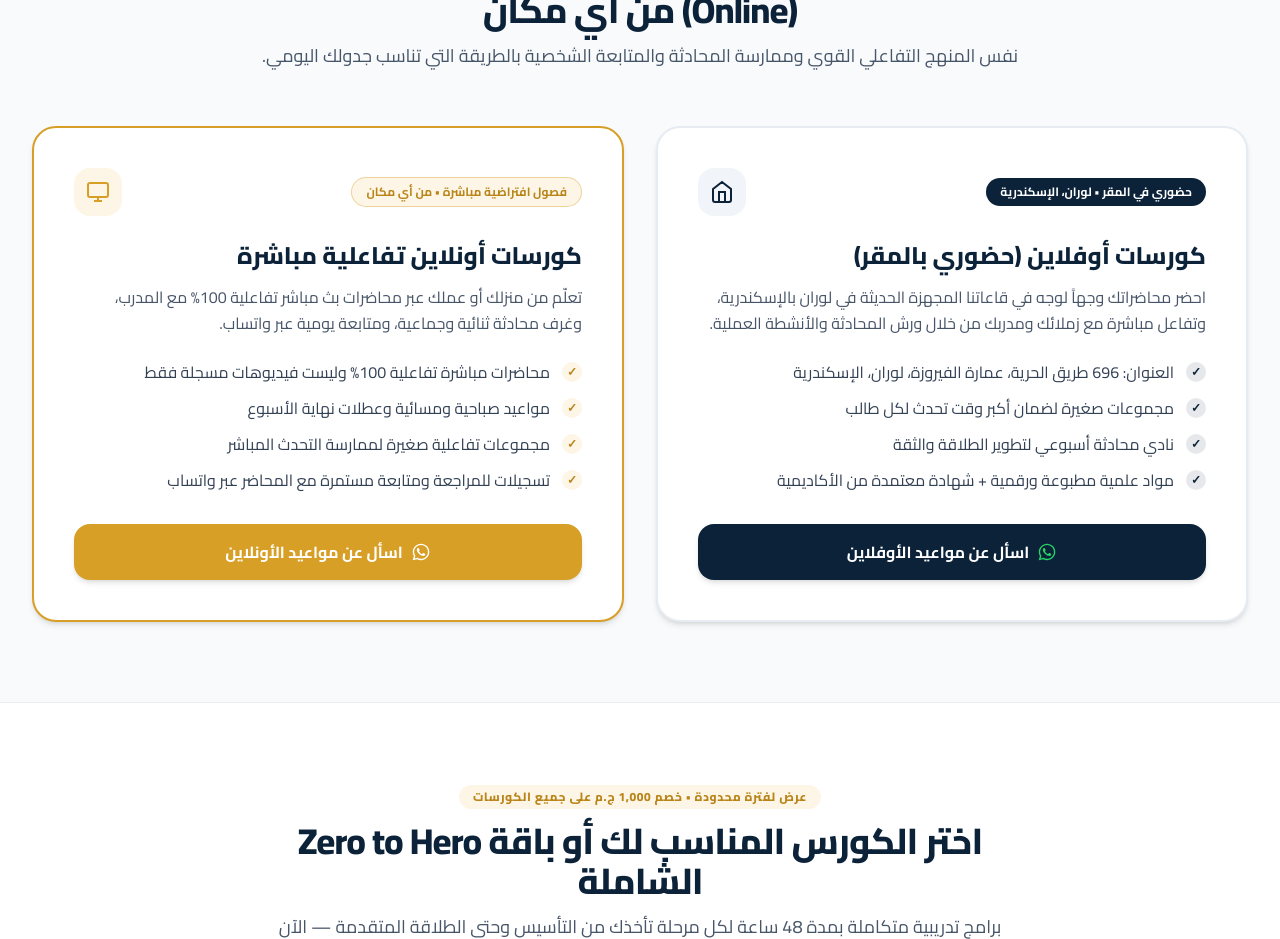
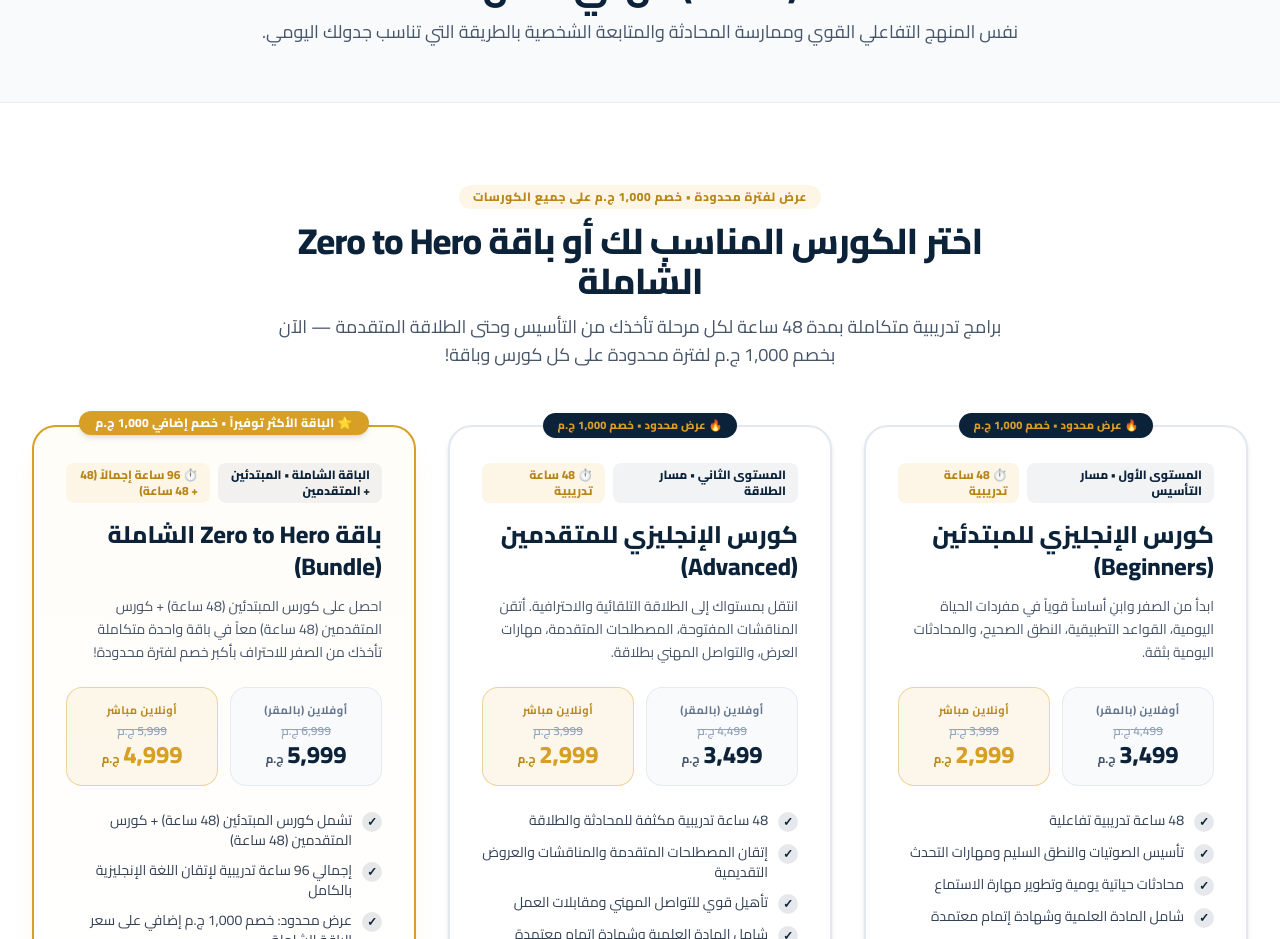
Before and after one commit to abdelrahmanmansoureid-oss/zero2hero-language-academy, a React (Vite) app: page / in a window 1280 px wide. Shown: the part 1080-2019 px from the top of the page. Built offline with nearby package versions, Linux system fonts and the light colour scheme.

Commit message:
release(v1.1.7): Remove Offline and Online cards grid from modes section

```diff
--- a/src/App.jsx
+++ b/src/App.jsx
@@ -419,9 +419,9 @@ export default function App() {
       </section>
 
       {/* Online & Offline Study Modes Section */}
-      <section id="modes" className="py-20 bg-slate-50 border-y border-slate-200/70">
+      <section id="modes" className="py-14 bg-slate-50 border-y border-slate-200/70">
         <div className="max-w-7xl mx-auto px-4 sm:px-6 lg:px-8">
-          <div className="text-center max-w-3xl mx-auto mb-14">
+          <div className="text-center max-w-3xl mx-auto">
             <span className="inline-block px-3.5 py-1 rounded-full bg-[#FDF6E7] text-[#B98519] font-extrabold text-xs tracking-wider uppercase mb-3">
               {t.modes.tag}
             </span>
@@ -429,95 +429,6 @@ export default function App() {
               {t.modes.title}
             </h2>
             <p className="mt-3 text-slate-600 text-base sm:text-lg">{t.modes.subtitle}</p>
-          </div>
-
-          <div className="grid grid-cols-1 lg:grid-cols-2 gap-8">
-            {/* Offline Campus Card */}
-            <div className="bg-white rounded-3xl p-8 sm:p-10 border-2 border-slate-200/80 shadow-md hover:shadow-xl transition-all flex flex-col justify-between">
-              <div>
-                <div className="flex items-center justify-between gap-4 mb-6">
-                  <span className="px-3.5 py-1.5 rounded-full bg-[#0B2239] text-white text-xs font-bold">
-                    {t.modes.offline.badge}
-                  </span>
-                  <div className="w-12 h-12 rounded-2xl bg-slate-100 text-[#0B2239] flex items-center justify-center">
-                    <svg className="w-6 h-6" viewBox="0 0 24 24" fill="none" stroke="currentColor" strokeWidth="2">
-                      <path d="M3 9l9-7 9 7v11a2 2 0 0 1-2 2H5a2 2 0 0 1-2-2z" />
-                      <polyline points="9 22 9 12 15 12 15 22" />
-                    </svg>
-                  </div>
-                </div>
-
-                <h3 className="text-2xl font-extrabold text-[#0B2239] mb-3">
-                  {t.modes.offline.title}
-                </h3>
-                <p className="text-slate-600 leading-relaxed mb-6">{t.modes.offline.desc}</p>
-
-                <ul className="space-y-3 mb-8">
-                  {t.modes.offline.features.map((feat, i) => (
-                    <li key={i} className="flex items-start gap-3 text-sm sm:text-base text-slate-700 font-medium">
-                      <span className="w-5 h-5 rounded-full bg-[#0B2239]/10 text-[#0B2239] flex items-center justify-center text-xs font-bold shrink-0 mt-0.5">
-                        ✓
-                      </span>
-                      <span>{feat}</span>
-                    </li>
-                  ))}
-                </ul>
-              </div>
-
-              <a
-                href={buildWhatsAppUrl(t.modes.offline.waMessage)}
-                target="_blank"
-                rel="noopener noreferrer"
-                className="w-full inline-flex items-center justify-center gap-2 py-4 px-6 rounded-2xl bg-[#0B2239] hover:bg-[#133454] text-white font-bold transition-all shadow-md"
-              >
-                <WhatsAppIcon className="w-5 h-5 text-[#25D366]" />
-                <span>{t.modes.offline.cta}</span>
-              </a>
-            </div>
-
-            {/* Live Online Card */}
-            <div className="bg-white rounded-3xl p-8 sm:p-10 border-2 border-[#D89F26] shadow-md hover:shadow-xl transition-all flex flex-col justify-between relative">
-              <div>
-                <div className="flex items-center justify-between gap-4 mb-6">
-                  <span className="px-3.5 py-1.5 rounded-full bg-[#FDF6E7] text-[#B98519] border border-[#D89F26]/40 text-xs font-bold">
-                    {t.modes.online.badge}
-                  </span>
-                  <div className="w-12 h-12 rounded-2xl bg-[#FDF6E7] text-[#D89F26] flex items-center justify-center">
-                    <svg className="w-6 h-6" viewBox="0 0 24 24" fill="none" stroke="currentColor" strokeWidth="2">
-                      <rect x="2" y="3" width="20" height="14" rx="2" ry="2" />
-                      <line x1="8" y1="21" x2="16" y2="21" />
-                      <line x1="12" y1="17" x2="12" y2="21" />
-                    </svg>
-                  </div>
-                </div>
-
-                <h3 className="text-2xl font-extrabold text-[#0B2239] mb-3">
-                  {t.modes.online.title}
-                </h3>
-                <p className="text-slate-600 leading-relaxed mb-6">{t.modes.online.desc}</p>
-
-                <ul className="space-y-3 mb-8">
-                  {t.modes.online.features.map((feat, i) => (
-                    <li key={i} className="flex items-start gap-3 text-sm sm:text-base text-slate-700 font-medium">
-                      <span className="w-5 h-5 rounded-full bg-[#FDF6E7] text-[#B98519] flex items-center justify-center text-xs font-bold shrink-0 mt-0.5">
-                        ✓
-                      </span>
-                      <span>{feat}</span>
-                    </li>
-                  ))}
-                </ul>
-              </div>
-
-              <a
-                href={buildWhatsAppUrl(t.modes.online.waMessage)}
-                target="_blank"
-                rel="noopener noreferrer"
-                className="w-full inline-flex items-center justify-center gap-2 py-4 px-6 rounded-2xl bg-[#D89F26] hover:bg-[#B98519] text-white font-bold transition-all shadow-md"
-              >
-                <WhatsAppIcon className="w-5 h-5" />
-                <span>{t.modes.online.cta}</span>
-              </a>
-            </div>
           </div>
         </div>
       </section>
```
